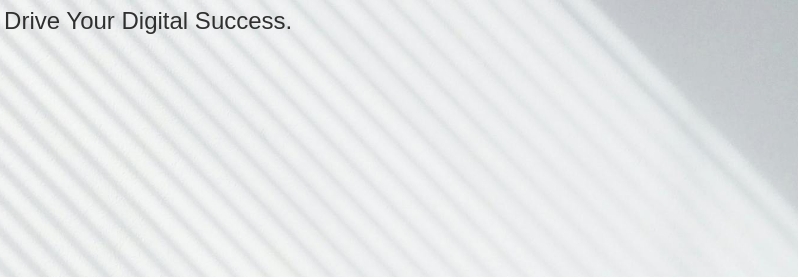
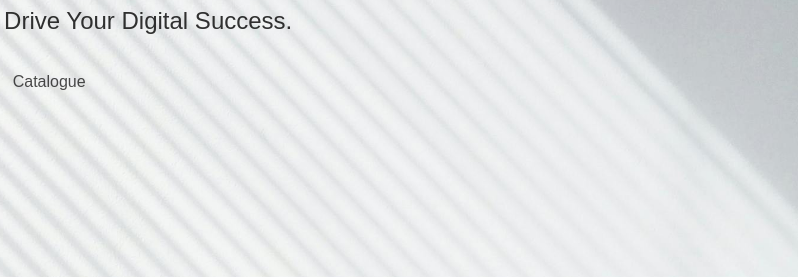
Before and after one commit to Sandip-Basak/Traffic-Grid, a plain HTML site: page index.html in a window 1280 px wide. Shown: the part 399-676 px from the top of the page, 482-1280 px from the left. Drawn offline with nearby package versions, Linux system fonts and the light colour scheme.

Commit message:
Commit catalogue

```diff
--- a/index.html
+++ b/index.html
@@ -72,6 +72,7 @@
           <li><a class="nav-link" href="#services">Services</a></li>
           <li><a class="nav-link" href="#portfolio">Portfolio</a></li>
           <li><a class="nav-link" href="#contact">Contact</a></li>
+          <li><a class="nav-link" href="assets/catalogue.pdf" target="_blank">Catalogue</a></li>
           <!-- <li><a class="nav-link" href="assets/portfolio.pdf" target="_blank">Catalog</a></li> -->
         </ul>
         <i class="bi bi-list mobile-nav-toggle"></i>
```
Also changed, not shown: 1 other file.
